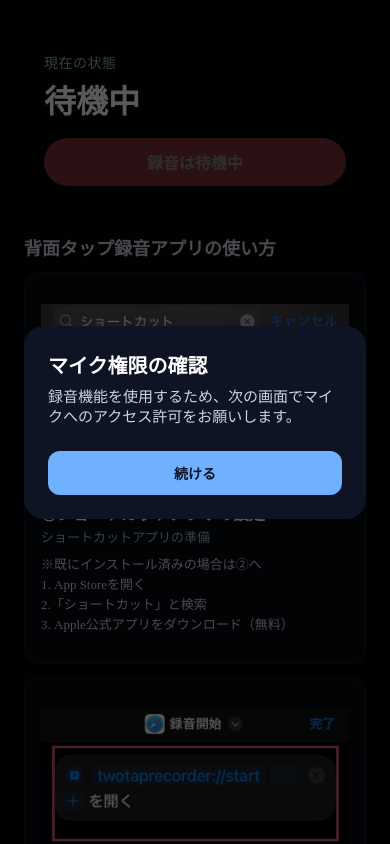
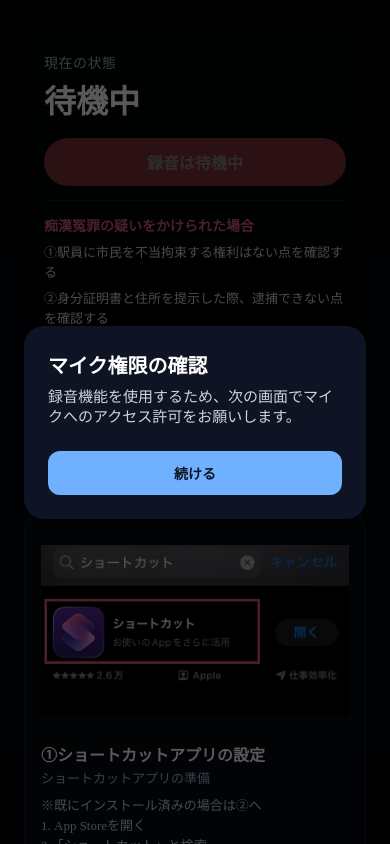
Before and after one commit to jime0083/StealthRecorder, a React Native app in the folder StealthRecorder/: screen / in a window 390 px wide. Built offline with nearby package versions, Linux system fonts and the light colour scheme.

Commit message:
「痴漢冤罪の疑いをかけられた場合」を追加

```diff
--- a/StealthRecorder/App.tsx
+++ b/StealthRecorder/App.tsx
@@ -340,10 +340,33 @@
                 {isRecording ? '録音停止' : '録音は待機中'}
               </Text>
             </Pressable>
+
+            <View style={styles.safetySection}>
+              <Text style={styles.safetyTitle}>
+                痴漢冤罪の疑いをかけられた場合
+              </Text>
+              <View style={styles.safetyList}>
+                <Text style={styles.safetyItem}>
+                  ①駅員に市民を不当拘束する権利はない点を確認する
+                </Text>
+                <Text style={styles.safetyItem}>
+                  ②身分証明書と住所を提示した際、逮捕できない点を確認する
+                </Text>
+                <Text style={styles.safetyItem}>
+                  ③警察には警察手帳の提示と監視カメラの確認を求める
+                </Text>
+                <Text style={styles.safetyItem}>
+                  ④弁護士を呼ぶまで待機して欲しいと伝える
+                </Text>
+                <Text style={styles.safetyItem}>
+                  ⑤駅員や相手との会話を録音するなど証拠を残す
+                </Text>
+              </View>
+            </View>
           </View>
 
           <View style={styles.settingSection}>
-            <Text style={styles.settingTitle}>背面タップ録音アプリの使い方</Text>
+            <Text style={styles.settingTitle}>2タップレコーダーの使い方</Text>
             <View style={styles.settingList}>
               {settingSlides.map(slide => (
                 <View key={slide.id} style={styles.settingItem}>
@@ -589,6 +612,28 @@
   statusValueActive: {
     color: '#f85c70',
   },
+  safetySection: {
+    marginTop: 14,
+    paddingTop: 14,
+    borderTopWidth: 1,
+    borderTopColor: 'rgba(255,255,255,0.08)',
+  },
+  safetyTitle: {
+    color: '#D1597B',
+    fontSize: 14,
+    fontWeight: '700',
+    marginBottom: 8,
+    fontFamily: 'HiraginoMincho-W6',
+  },
+  safetyList: {
+    gap: 6,
+  },
+  safetyItem: {
+    color: '#cfd3dd',
+    fontSize: 13,
+    lineHeight: 20,
+    fontFamily: 'HiraginoMincho-W3',
+  },
   stopButton: {
     backgroundColor: '#f85c70',
     borderRadius: 999,
```
